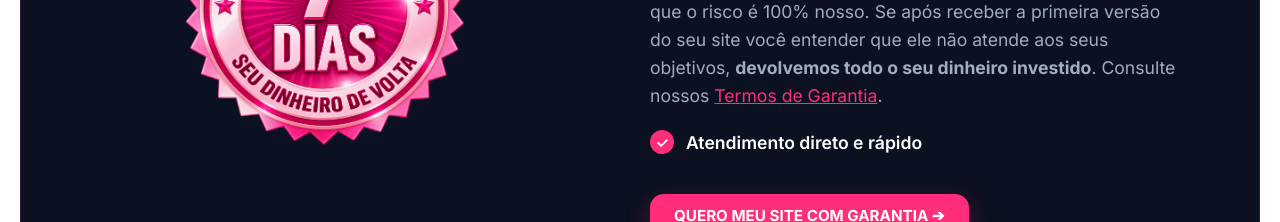
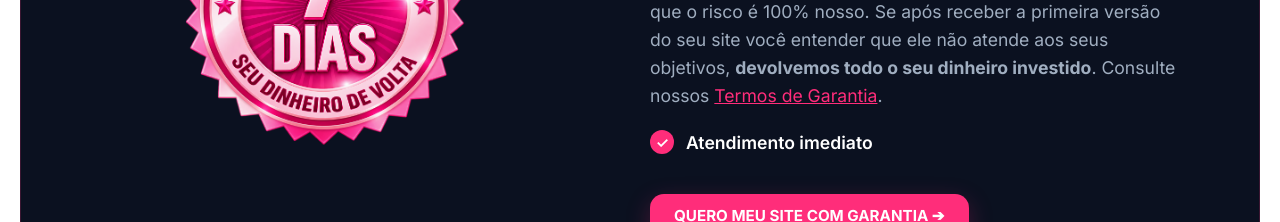
Before and after one commit to t0non/siteexpressbrasil, a Next.js app: page / in a window 1280 px wide. Shown: the part 4140-4362 px from the top of the page. Built offline with nearby package versions, Linux system fonts and the light colour scheme.

Commit message:
Troca texto para Atendimento imediato na garantia

```diff
--- a/src/app/page.tsx
+++ b/src/app/page.tsx
@@ -323,7 +323,7 @@ export default function Home() {
             </p>
             <div className={styles.guaranteeFeature}>
               <div className={styles.guaranteeCheck}>✓</div>
-              <span>Atendimento direto e rápido</span>
+              <span>Atendimento imediato</span>
             </div>
             <button
               className={`${styles.ctaButton} ${styles.ctaSolidPink}`}
```
